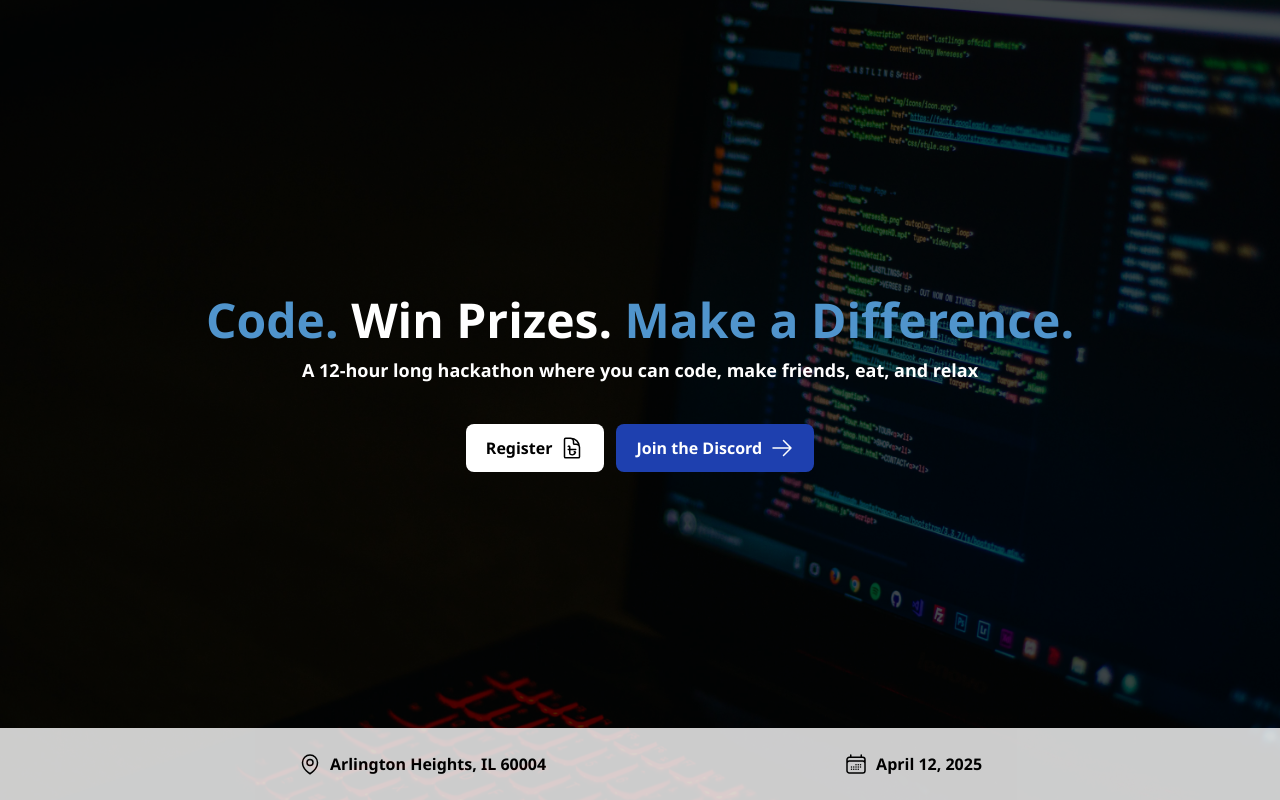
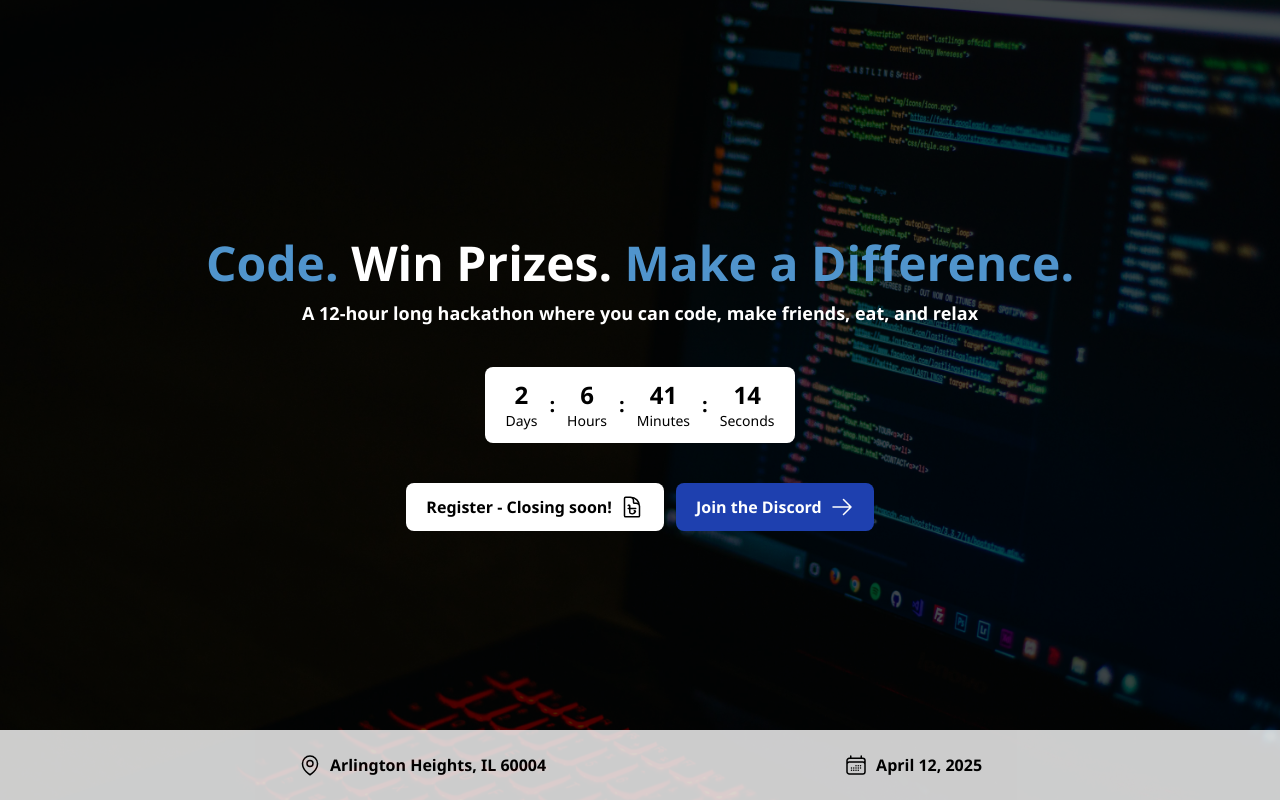
Before and after one commit to AAlchi/HSHacks, a Next.js app in the folder hshacks/: page /components/homepage_component/landing/Landing in a window 1280 px wide. Built offline with nearby package versions, Linux system fonts and the light colour scheme.

Commit message:
Added timer

```diff
--- a/hshacks/pages/components/homepage_component/landing/Landing.tsx
+++ b/hshacks/pages/components/homepage_component/landing/Landing.tsx
@@ -1,9 +1,49 @@
 "use client"
-import React from 'react'
+import React, { useEffect, useState } from 'react'
 import Button from '../../global/button/Button'
 import { motion } from "framer-motion";
 
 const Landing = () => {
+    const [timeRemaining, setTimeRemaining] = useState<{
+        days: number;
+        hours: number;
+        minutes: number;
+        seconds: number;
+      }>({
+        days: 0,
+        hours: 0,
+        minutes: 0,
+        seconds: 0
+      });
+
+      useEffect(() => {
+        const calculateTimeRemaining = () => {
+          const now = new Date();
+          const hackathonDate = new Date();
+
+          const daysAhead = (6 - now.getDay() + 7) % 7;
+          hackathonDate.setDate(now.getDate() + daysAhead);
+          hackathonDate.setHours(8, 0, 0, 0);
+
+          const diff: number = hackathonDate.getTime() - now.getTime();
+
+          if (diff > 0) {
+            const days = Math.floor(diff / (1000 * 60 * 60 * 24));
+            const hours = Math.floor((diff % (1000 * 60 * 60 * 24)) / (1000 * 60 * 60));
+            const minutes = Math.floor((diff % (1000 * 60 * 60)) / (1000 * 60));
+            const seconds = Math.floor((diff % (1000 * 60)) / 1000);
+
+            setTimeRemaining({ days, hours, minutes, seconds });
+          } else {
+            setTimeRemaining({ days: 0, hours: 0, minutes: 0, seconds: 0 });
+          }
+        };
+
+        const interval = setInterval(calculateTimeRemaining, 1000);
+
+        calculateTimeRemaining();
+        return () => clearInterval(interval);
+      }, []);
 
     return (
         <div className='background text-white'>
@@ -38,8 +78,31 @@ const Landing = () => {
                             </p>
                         </motion.div>
                     </div>
+                    <div className='bg-white rounded-lg py-3 px-5 text-black'>
+                        <div className='flex w-full justify-evenly gap-3 items-center'>
+                            <div className='flex flex-col'>
+                                <p className='text-2xl font-bold'>{timeRemaining.days}</p>
+                                <p className='text-sm'>Days</p>
+                            </div>
+                            <p className='font-bold text-xl'>:</p>
+                            <div className='flex flex-col'>
+                                <p className='text-2xl font-bold'>{timeRemaining.hours}</p>
+                                <p className='text-sm'>Hours</p>
+                            </div>
+                            <p className='font-bold text-xl'>:</p>
+                            <div className='flex flex-col'>
+                                <p className='text-2xl font-bold'>{timeRemaining.minutes}</p>
+                                <p className='text-sm'>Minutes</p>
+                            </div>
+                            <p className='font-bold text-xl'>:</p>
+                            <div className='flex flex-col'>
+                                <p className='text-2xl font-bold'>{timeRemaining.seconds}</p>
+                                <p className='text-sm'>Seconds</p>
+                            </div>
+                        </div>
+                    </div>
                     <div className='flex gap-3 lg:flex-row flex-col justify-center'>
-                        <Button name="Register" navigate="/registeration" color="bg-white text-black" icon="M19.5 14.25v-2.625a3.375 3.375 0 0 0-3.375-3.375h-1.5A1.125 1.125 0 0 1 13.5 7.125v-1.5a3.375 3.375 0 0 0-3.375-3.375H8.25m0 8.25.22-.22a.75.75 0 0 1 1.28.53v6.441c0 .472.214.934.64 1.137a3.75 3.75 0 0 0 4.994-1.77c.205-.428-.152-.868-.627-.868h-.507m-6-2.25h7.5M10.5 2.25H5.625c-.621 0-1.125.504-1.125 1.125v17.25c0 .621.504 1.125 1.125 1.125h12.75c.621 0 1.125-.504 1.125-1.125V11.25a9 9 0 0 0-9-9Z" />
+                        <Button name="Register - Closing soon!" navigate="/registeration" color="bg-white text-black" icon="M19.5 14.25v-2.625a3.375 3.375 0 0 0-3.375-3.375h-1.5A1.125 1.125 0 0 1 13.5 7.125v-1.5a3.375 3.375 0 0 0-3.375-3.375H8.25m0 8.25.22-.22a.75.75 0 0 1 1.28.53v6.441c0 .472.214.934.64 1.137a3.75 3.75 0 0 0 4.994-1.77c.205-.428-.152-.868-.627-.868h-.507m-6-2.25h7.5M10.5 2.25H5.625c-.621 0-1.125.504-1.125 1.125v17.25c0 .621.504 1.125 1.125 1.125h12.75c.621 0 1.125-.504 1.125-1.125V11.25a9 9 0 0 0-9-9Z" />
                         <Button name="Join the Discord" navigate="https://discord.gg/cwrAaMbRTu" color="bg-blue-800 text-white" icon="M13.5 4.5 21 12m0 0-7.5 7.5M21 12H3" />
                     </div>
                 </div>
```
